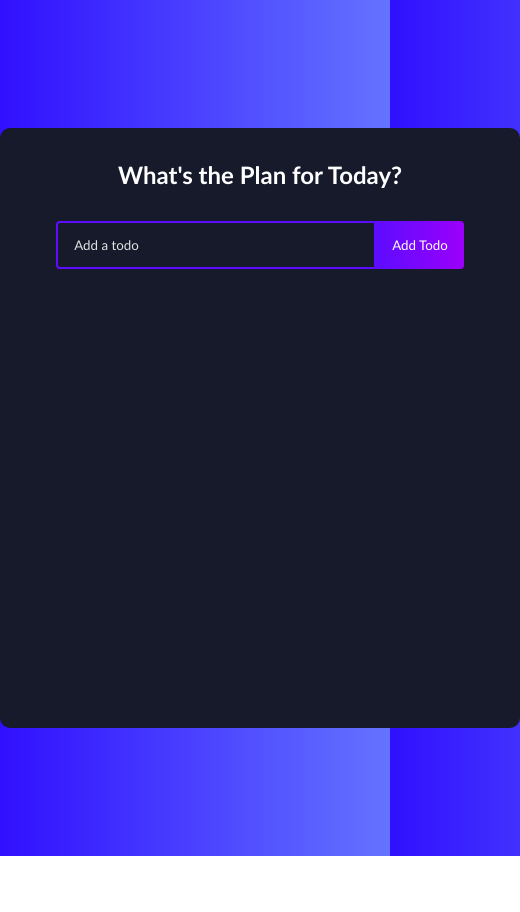
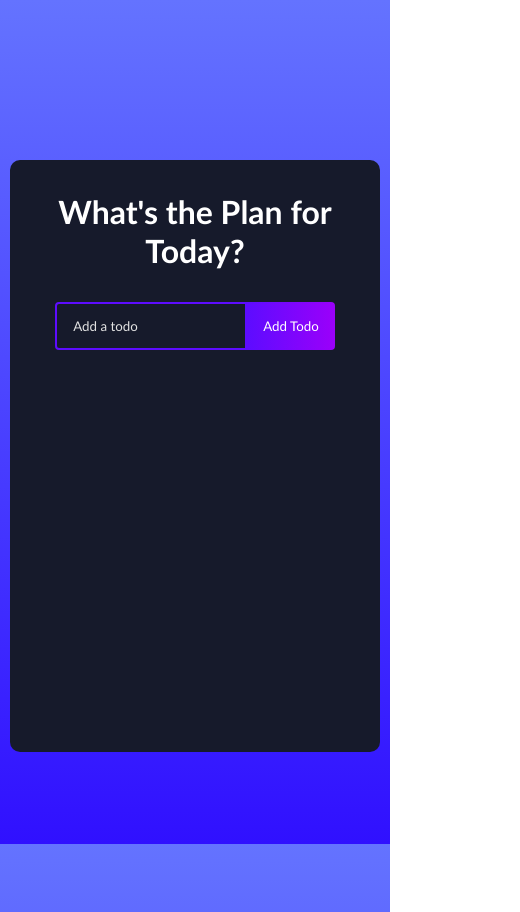
Before and after one commit to ash0304/react-hook-todo-list, a React (Create React App) app: page / in a window 390 px wide. Shown: the whole page, 520 px wide, since content can reach past the window. Before the commit the page ends 856 px from the top, so only its background shows below. Built offline with nearby package versions, Linux system fonts and the light colour scheme.

Commit message:
add some css and make todo item colorful

```diff
--- a/src/App.css
+++ b/src/App.css
@@ -7,29 +7,32 @@
 }
 
 body {
+  height: 100%;
   background: linear-gradient(
-    90deg,
+    to top,
     rgba(48, 16, 255, 1) 0%,
     rgba(100, 115, 255, 1) 100%
   );
+  background-repeat: no-repeat;
+  background-attachment: fixed;
 }
 .todo-app {
   display: flex;
   flex-direction: column;
   justify-content: flex-start;
-  width: 520px;
-  min-height: 600px;
+  width: 33rem;
+  min-height: 37rem;
   background: #161a2b;
   text-align: center;
-  margin: 128px auto;
+  margin: 10rem auto;
   border-radius: 10px;
-  padding-bottom: 32px;
+  padding-bottom: 2rem;
 }
 
 h1 {
-  margin: 32px 0;
+  margin: 2rem 0;
   color: #fff;
-  font-size: 24px;
+  font-size: 2rem;
 }
 
 .complete {
@@ -38,7 +41,7 @@ h1 {
 }
 
 .todo-form {
-  margin-bottom: 32px;
+  margin-bottom: 2rem;
 }
 
 .todo-input {
@@ -46,7 +49,7 @@ h1 {
   border-radius: 4px 0 0 4px;
   border: 2px solid #5d0cff;
   outline: none;
-  width: 320px;
+  width: 20rem;
   background: transparent;
   color: #fff;
 }
@@ -56,7 +59,7 @@ h1 {
 }
 
 .todo-button {
-  padding: 16px;
+  padding: 1rem;
   border: none;
   border-radius: 0 4px 4px 0;
   cursor: pointer;
@@ -80,7 +83,7 @@ h1 {
     rgba(20, 159, 255, 1) 0%,
     rgba(17, 122, 255, 1) 100%
   );
-  padding: 16px 22px;
+  padding: 1rem 1.4rem;
 }
 
 .todo-row {
@@ -95,9 +98,33 @@ h1 {
     rgba(255, 84, 17, 1) 100%
   );
 
-  padding: 16px;
+  padding: 1rem;
   border-radius: 5px;
   width: 90%;
+}
+
+.todo-row:nth-child(4n + 1) {
+  background: linear-gradient(
+    90deg,
+    rgba(93, 12, 255, 1) 0%,
+    rgba(155, 0, 250, 1) 100%
+  );
+}
+
+.todo-row:nth-child(4n + 2) {
+  background: linear-gradient(
+    90deg,
+    rgba(255, 12, 241, 1) 0%,
+    rgba(250, 0, 135, 1) 100%
+  );
+}
+
+.todo-row:nth-child(4n + 3) {
+  background: linear-gradient(
+    90deg,
+    rgba(20, 159, 255, 1) 0%,
+    rgba(17, 122, 255, 1) 100%
+  );
 }
 
 .text {
@@ -107,7 +134,7 @@ h1 {
 .icons {
   display: flex;
   align-items: center;
-  font-size: 24px;
+  font-size: 1.5rem;
   cursor: pointer;
 }
 
@@ -119,3 +146,18 @@ h1 {
 .edit-icon {
   color: #fff;
 }
+
+@media screen and (max-width: 600px) {
+  .todo-app {
+    width: 95vw;
+  }
+
+  .todo-input {
+    width: 12rem;
+  }
+
+  .h1 {
+    font-size: 1rem;
+    margin: 1rem 0;
+  }
+}
--- a/src/components/Todo.js
+++ b/src/components/Todo.js
@@ -36,7 +36,7 @@ const Todo = (props) => {
 
   // edit feature
   if (edit.id) {
-    return <TodoForm edit={edit} onFormEdit={formEditHandler} editing={true} />;
+    return <TodoForm edit={edit} onFormEdit={formEditHandler} />;
   }
 
   return (
```
